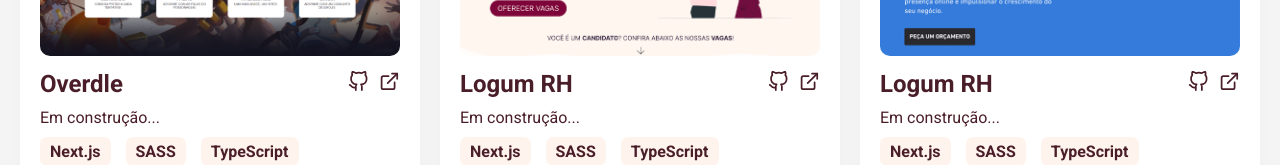
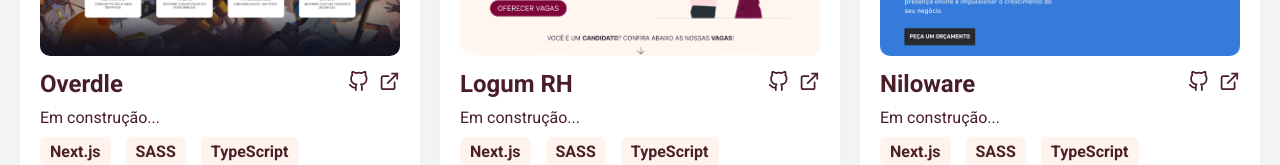
Before and after one commit to mjuliamiosso/portfolio-mjmiosso, a React (Vite) app: page / in a window 1280 px wide. Shown: the part 1715-1880 px from the top of the page. Built offline with nearby package versions, Linux system fonts and the light colour scheme.

Commit message:
name correction

```diff
--- a/src/views/Portfolio/Portfolio.jsx
+++ b/src/views/Portfolio/Portfolio.jsx
@@ -30,7 +30,7 @@
           />
           <PorfolioCard
             image={'./niloware.png'}
-            title={'Logum RH'}
+            title={'Niloware'}
             description={"Em construção..."}
             languages={["Next.js", 'SASS', 'TypeScript']}
             gitHub={'https://github.com/mjuliamiosso/logumrh'}
```
